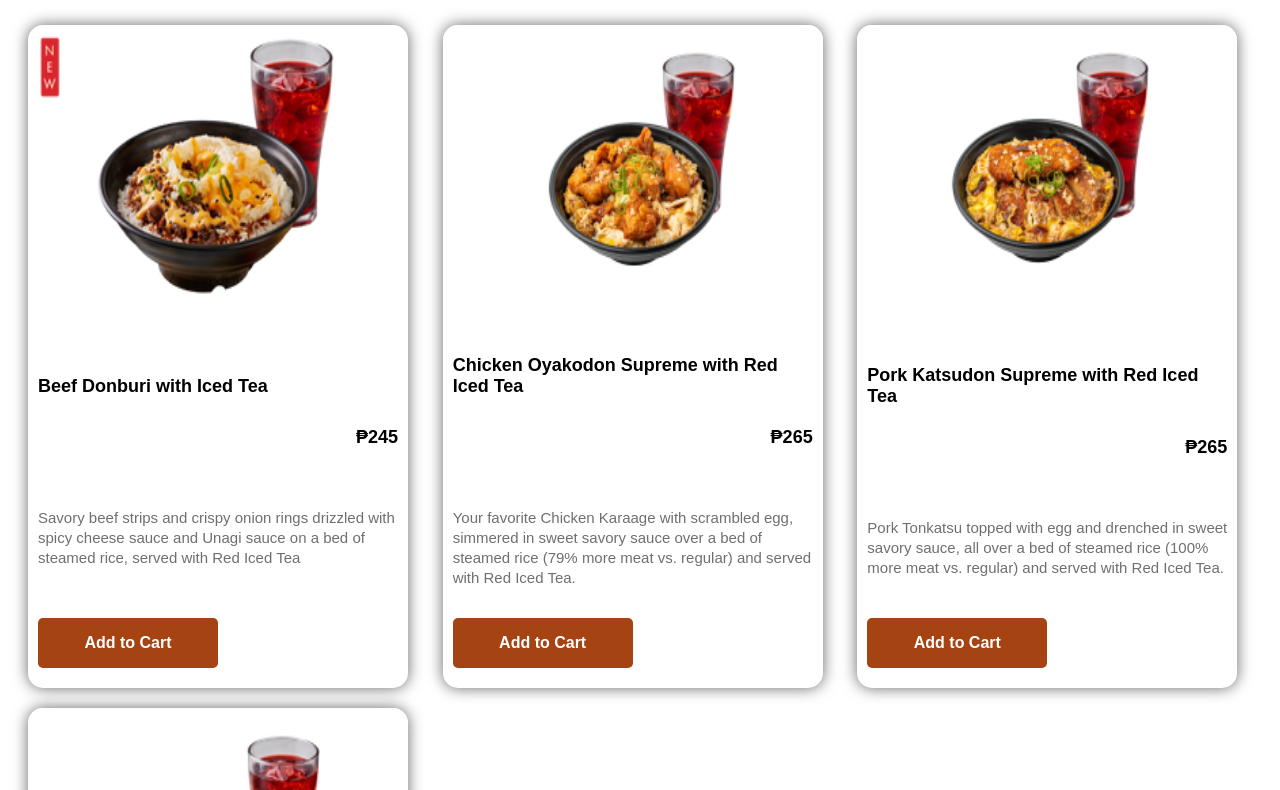
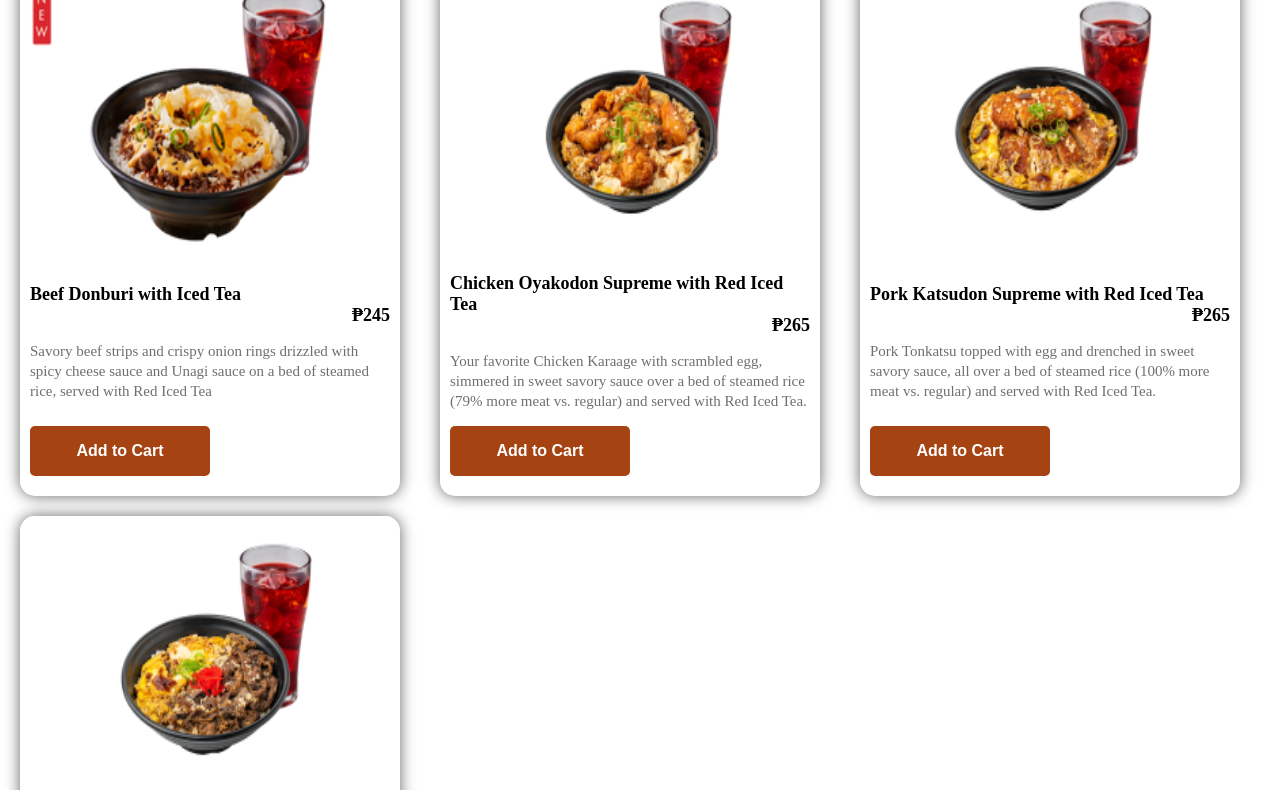
Before and after one commit to Jinaozi/Restaurant-Menu, a plain HTML site: page index.html in a window 1280 px wide. Shown: the part 238-1028 px from the top of the page. Drawn offline with Linux system fonts and the light colour scheme.

Commit message:
Update style.css

```diff
--- a/style.css
+++ b/style.css
@@ -1,4 +1,3 @@
-@import url('https://fonts.google.com/specimen/Poppins')
 *{
     padding: 0;
     margin: 0;
@@ -6,7 +5,7 @@
 }
 body{
     background: #fff;
-    font-family: 'Poppins', sans-serif;
+    font-family: noto, serif;
 }
 .menu{
     display: grid;
@@ -34,7 +33,7 @@ body{
 }
 .heading>h1{
     font-weight: 400;
-    font-size: 32px;
+    font-size: 30px;
     letter-spacing: 10px;
     margin-bottom: 10px;
     text-transform: uppercase;
```
